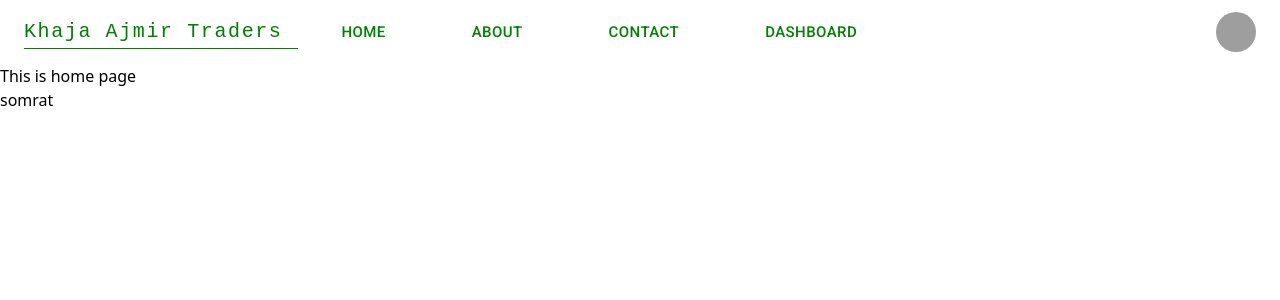
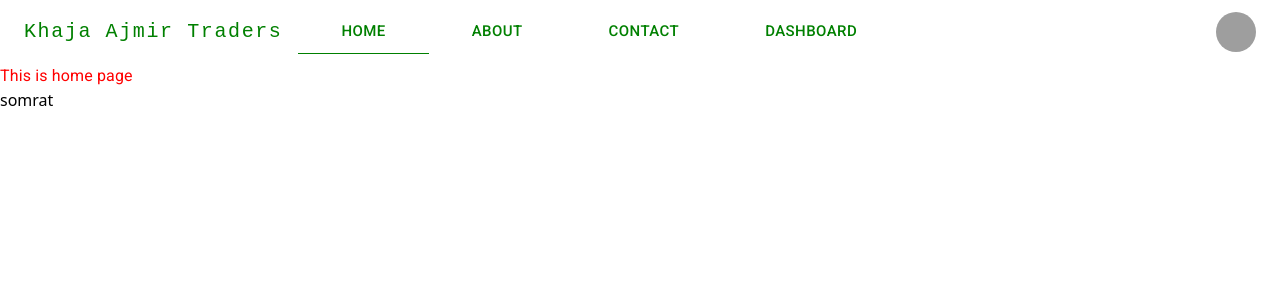
Before and after one commit to 123Somrat/Tradding_platform, a React (Vite) app: page / in a window 1280 px wide. Shown: the top 300 px of the page. Built offline with nearby package versions, Linux system fonts and the light colour scheme; grey boxes are pictures that could not be loaded.

Commit message:
Fixed active link related problem

```diff
--- /dev/null
+++ b/src/Components/Home.tsx
@@ -0,0 +1,13 @@
+import { Typography } from "@mui/material";
+
+
+export default function Home() {
+  return (
+    <>
+
+      <Typography color={'red'}>This is home page</Typography>
+
+
+    </>
+  )
+}
--- a/src/Components/NavBar.tsx
+++ b/src/Components/NavBar.tsx
@@ -11,15 +11,12 @@ import Avatar from "@mui/material/Avatar";
 import Button from "@mui/material/Button";
 import Tooltip from "@mui/material/Tooltip";
 import MenuItem from "@mui/material/MenuItem";
-import { NavLink} from "react-router-dom";
+import { NavLink } from "react-router-dom";
 
 const pages = ["Home", "About", "Contact", "dashboard"];
 const settings = ["Profile", "Account", "dashboard", "Logout"];
 
 export default function NavBar() {
-
-
-
   const [anchorElNav, setAnchorElNav] = React.useState<null | HTMLElement>(
     null
   );
@@ -43,10 +40,9 @@ export default function NavBar() {
   };
 
   return (
-    <AppBar position="static" color="inherit" sx={{boxShadow:'none'}}>
+    <AppBar position="static" color="inherit" sx={{ boxShadow: "none" }}>
       <Container maxWidth="xl">
         <Toolbar disableGutters>
-          <NavLink to="/">
           <Typography
             variant="h6"
             noWrap
@@ -62,7 +58,6 @@ export default function NavBar() {
           >
             Khaja Ajmir Traders
           </Typography>
-          </NavLink>
 
           <Box sx={{ flexGrow: 1, display: { xs: "flex", md: "none" } }}>
             <IconButton
@@ -96,7 +91,7 @@ export default function NavBar() {
               {pages.map((page) => (
                 <MenuItem key={page} onClick={handleCloseNavMenu}>
                   <NavLink
-                    to={`/${page}`}
+                    to={`${page === "Home" ? "/" : page}`}
                     className={({ isActive, isPending }) =>
                       isPending ? "pending" : isActive ? "active" : ""
                     }
@@ -128,7 +123,7 @@ export default function NavBar() {
           <Box sx={{ flexGrow: 1, display: { xs: "none", md: "flex" } }}>
             {pages.map((page) => (
               <NavLink
-                to={`/${page}`}
+              to={`${page ==="Home" ? '/' :  page}`}
                 key={page}
                 className={({ isActive, isPending }) =>
                   isPending ? "pending" : isActive ? "active" : ""
--- a/src/Router/Router.tsx
+++ b/src/Router/Router.tsx
@@ -5,6 +5,7 @@ import DashboardLayouts from "../Layouts/DashboardLayouts/DashboardLayouts";
 import AddProduct from "../Pages/addProduct/AddProduct";
 import AllDue from "../Pages/AllDue/AllDue";
 import DashboardHome from "../Components/DashboardHome";
+import Home from "../Components/Home";
 
 const router = createBrowserRouter([
   {
@@ -13,7 +14,7 @@ const router = createBrowserRouter([
     children:[
       {
         path:'/',
-        element:<h1>This is home page</h1>
+        element:<Home/>
     }
   ]
   },
```
Lines whose indentation alone changed are shown as unchanged.
